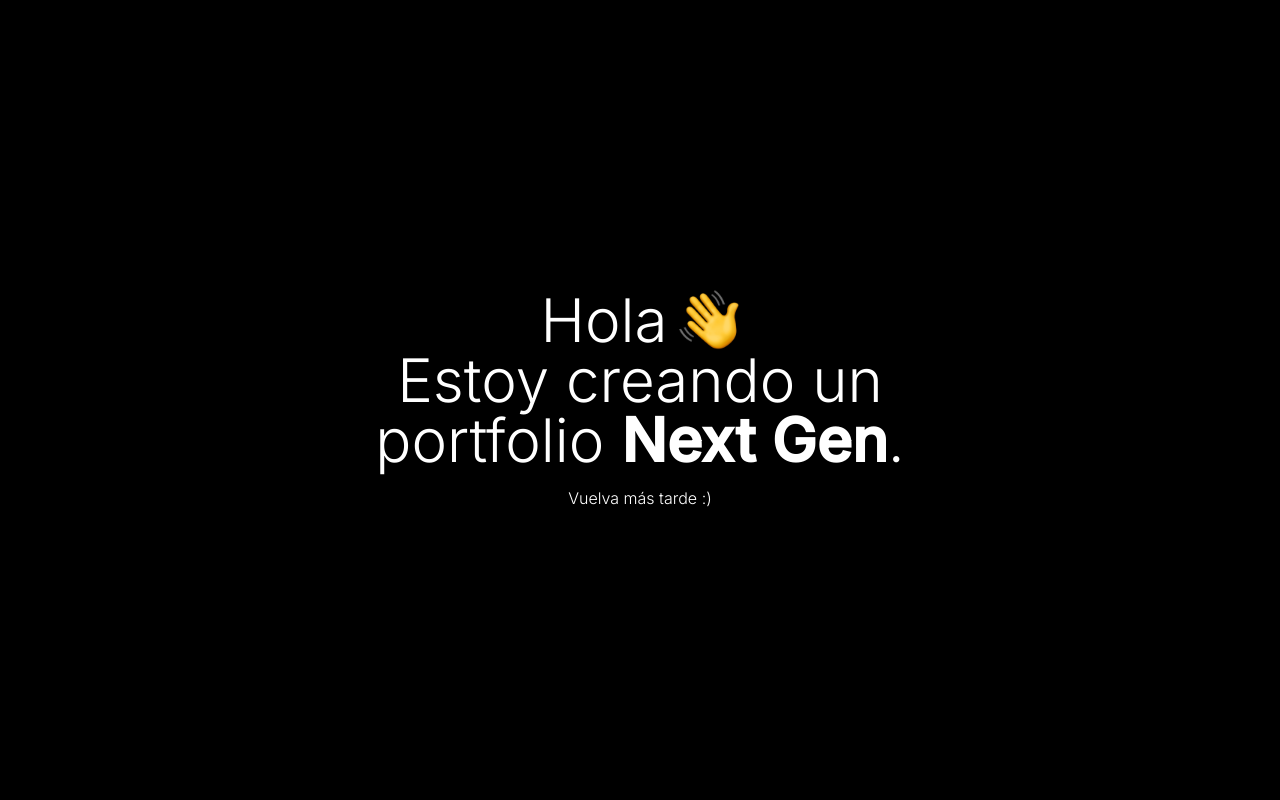
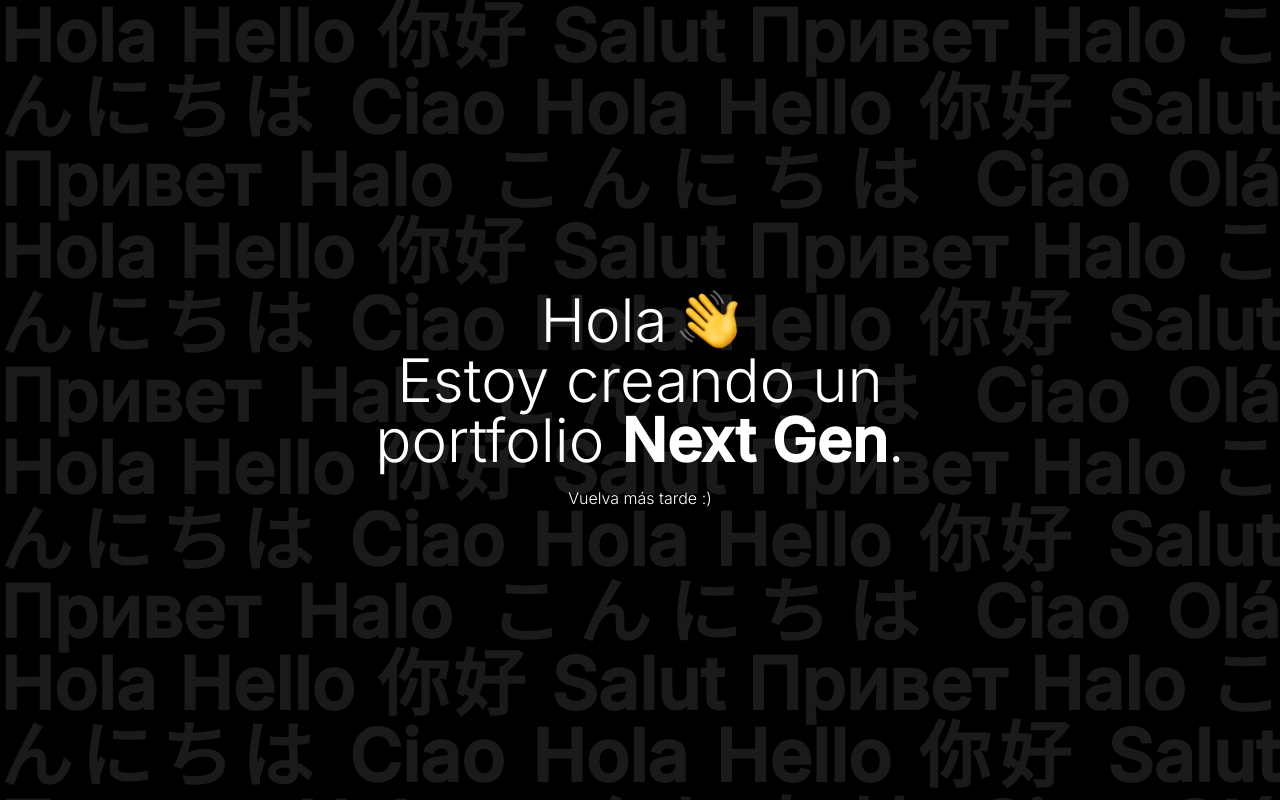
Before and after one commit to renzodamgo/portfoliov3, a Next.js app: page / in a window 1280 px wide. Built offline with nearby package versions, Linux system fonts and the light colour scheme.

Commit message:
edit delay and addd hello background

```diff
--- a/src/pages/index.tsx
+++ b/src/pages/index.tsx
@@ -9,14 +9,14 @@ const Home: NextPage = () => {
 				<meta name="description" content="Generated by create next app" />
 				<link rel="icon" href="/favicon.ico" />
 			</Head>
-			<div className="main">
+			<div className="main ">
 				<div className="container">
-					<div className="flex justify-center items-center h-screen w-screen flex-col gap-4 px-6">
-						<h1 className=" text-4xl md:text-6xl md:w-[600px] text-center">
+					<div className="flex justify-center items-center h-screen w-screen flex-col gap-4 px-6 overflow-hidden">
+						<h1 className=" text-4xl md:text-6xl md:w-[600px] text-center  animate-appear">
 							<span className="flex justify-center items-center gap-2 md:gap-3">
 								Hola{' '}
 								<img
-									className=" h-[40px] md:h-[60px] md:w-[60px]"
+									className=" h-[40px] md:h-[60px] md:w-[60px] animate-wiggle"
 									src="/imgs/waving_hand.png"
 									height={40}
 									width={40}
@@ -26,7 +26,18 @@ const Home: NextPage = () => {
 							Estoy creando un portfolio{' '}
 							<span className="font-semibold">Next Gen</span>.
 						</h1>
-						<p>Vuelva más tarde :)</p>
+						<p className=" animate-appear">Vuelva más tarde :)</p>
+						<div className="absolute top-0 left-0 text-4xl md:text-7xl font-bold opacity-10 text-justify h-screen w-screen overflow-hidden">
+							Hola Hello 你好 Salut Привет Halo こんにちは Ciao Hola Hello 你好
+							Salut Привет Halo こんにちは Ciao Olá Hola Hello 你好 Salut Привет
+							Halo こんにちは Ciao Hola Hello 你好 Salut Привет Halo こんにちは
+							Ciao Olá Hola Hello 你好 Salut Привет Halo こんにちは Ciao Hola
+							Hello 你好 Salut Привет Halo こんにちは Ciao Olá Hola Hello 你好
+							Salut Привет Halo こんにちは Ciao Hola Hello 你好 Salut Привет
+							Halo こんにちは Ciao Olá Hola Hello 你好 Salut Привет Halo
+							こんにちは Ciao Hola Hello 你好 Salut Привет Halo こんにちは Ciao
+							Olá
+						</div>
 					</div>
 				</div>
 			</div>
--- a/tailwind.config.js
+++ b/tailwind.config.js
@@ -5,7 +5,22 @@ module.exports = {
 		"./src/components/**/*.{js,ts,jsx,tsx}",
 	],
 	theme: {
-		extend: {},
+		extend: {
+			animation: {
+				wiggle: 'wiggle .4s 1.9s 2 ease-in-out both ',
+				appear: 'appear 1.2s .7s ease-in both '
+			},
+			keyframes: {
+				wiggle: {
+					'0%, 100%': { transform: 'rotate(-3deg)' },
+					'50%': { transform: 'rotate(3deg)' },
+				},
+				appear: {
+					'0%': { opacity: '0%' },
+					'100%': { opacity: '100%' },
+				}
+			}
+		},
 	},
 	plugins: [],
 };
```
